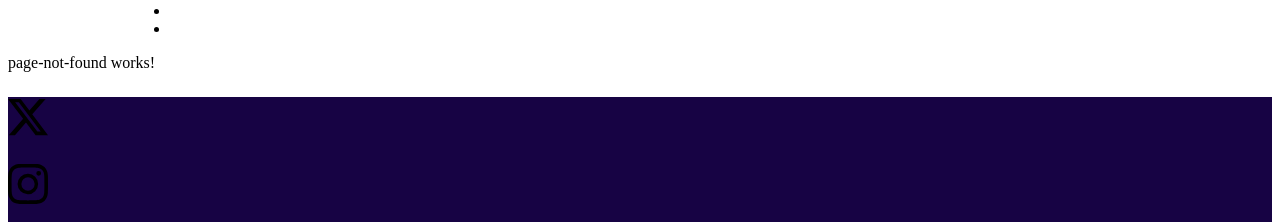
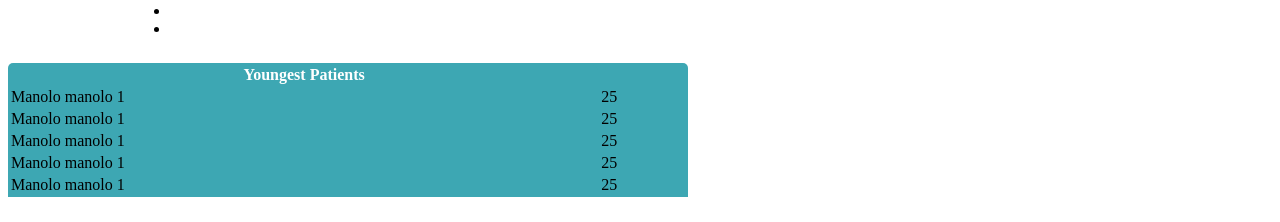
Before and after one commit to VaxConnect/VaxConnectAngularClient, an Angular app: page /sanitary-home-page in a window 1280 px wide. Shown: the part 226-448 px from the top of the page. Built offline with nearby package versions, Linux system fonts and the light colour scheme.

Commit message:
youngest patients templeate finished

```diff
--- a/src/app/app-routing.module.ts
+++ b/src/app/app-routing.module.ts
@@ -4,11 +4,13 @@ import { LogInComponent } from './ui/log-in/log-in.component';
 import { HomePageComponent } from './ui/USER/home-page/home-page.component';
 import { CalendarPageComponent } from './ui/USER/calendar-page/calendar-page.component';
 import { PageNotFoundComponent } from './ui/page-not-found/page-not-found.component';
+import { SanitaryHomePageComponent } from './ui/SANITARY/sanitary-home-page/sanitary-home-page.component';
 
 const routes: Routes = [
   { path: 'calendar-page', component: CalendarPageComponent },
   { path: 'login', component: LogInComponent },
   { path: 'home-page', component: HomePageComponent },
+  { path: 'sanitary-home-page', component: SanitaryHomePageComponent },
   { path: '', pathMatch: 'full', redirectTo: '/login' },
   { path: '**', component: PageNotFoundComponent }
 ];
--- a/src/app/app.module.ts
+++ b/src/app/app.module.ts
@@ -15,6 +15,8 @@ import { LastVacinnesComponent } from './components/HOMEPAGE/User/last-vacinnes/
 import { NextVacinnesComponent } from './components/HOMEPAGE/User/next-vacinnes/next-vacinnes.component';
 import { ReactiveFormsModule } from '@angular/forms';
 import { PageNotFoundComponent } from './ui/page-not-found/page-not-found.component';
+import { SanitaryHomePageComponent } from './ui/SANITARY/sanitary-home-page/sanitary-home-page.component';
+import { YoungestPatientsComponent } from './components/HOMEPAGE/Sanitary/youngest-patients/youngest-patients.component';
 
 @NgModule({
   declarations: [
@@ -32,7 +34,9 @@ import { PageNotFoundComponent } from './ui/page-not-found/page-not-found.compon
     LastVacinnesComponent,
     NextVacinnesComponent,
     LogInComponent,
-    PageNotFoundComponent
+    PageNotFoundComponent,
+    SanitaryHomePageComponent,
+    YoungestPatientsComponent
   ],
   imports: [
     BrowserModule,
--- /dev/null
+++ b/src/app/components/HOMEPAGE/Sanitary/youngest-patients/youngest-patients.component.css
@@ -0,0 +1,24 @@
+table thead tr th{
+    border-top-right-radius: 5px;
+    border-top-left-radius: 5px;
+}
+table  {
+    border-top-right-radius: 5px;
+    border-top-left-radius: 5px;
+}
+
+table{
+    margin-top: 2%;
+ background-color: #3DA7B3;
+}
+.th{
+    background-color: #3DA7B3;
+    color: white;
+    border-color: #3DA7B3;
+    border-top-color: #3DA7B3;
+}
+thead{
+    border-color: #3DA7B3;
+    border-top-right-radius: 5px;
+    border-top-left-radius: 5px;
+}
--- /dev/null
+++ b/src/app/components/HOMEPAGE/Sanitary/youngest-patients/youngest-patients.component.html
@@ -0,0 +1,16 @@
+<div class="">
+    <table class="table table-bordered" style="width: 680px;">
+        <thead >
+            <tr >
+            <th class="th" scope="col">Youngest Patients</th>
+
+            </tr>
+        </thead>
+        <tbody >
+            <tr *ngFor="let p of patients">
+            <td class="border border-end-0">{{p.fullname}}</td>
+            <td class="border border-start-0">{{p.age}}</td>
+            </tr>
+        </tbody>
+    </table>
+</div>
--- /dev/null
+++ b/src/app/components/HOMEPAGE/Sanitary/youngest-patients/youngest-patients.component.ts
@@ -0,0 +1,39 @@
+import { Component } from '@angular/core';
+
+type YoungestPatientsDTO= {
+  fullname:string;
+  age:string;
+};
+
+const YOUNEST_PATIENTS : YoungestPatientsDTO [] = [
+  {
+  fullname: 'Manolo manolo 1',
+  age:'25'
+  },
+  {
+  fullname: 'Manolo manolo 1',
+  age:'25'
+  },
+  {
+  fullname:'Manolo manolo 1',
+  age:'25'
+  },
+  {
+  fullname:'Manolo manolo 1',
+  age:'25'
+  },
+  {
+  fullname:'Manolo manolo 1',
+  age:'25'
+  }
+];
+
+
+@Component({
+  selector: 'app-youngest-patients',
+  templateUrl: './youngest-patients.component.html',
+  styleUrl: './youngest-patients.component.css'
+})
+export class YoungestPatientsComponent {
+  patients = YOUNEST_PATIENTS;
+}
--- a/src/app/components/HOMEPAGE/User/last-vacinnes/last-vacinnes.component.html
+++ b/src/app/components/HOMEPAGE/User/last-vacinnes/last-vacinnes.component.html
@@ -1,5 +1,5 @@
 <div class="">
-    <table class="table table-bordered" style="width: 400px;">
+    <table class="table table-bordered" style="width: 680px;">
 
         <thead >
           <tr >
@@ -12,9 +12,6 @@
             <td class="border border-end-0" *ngFor="let vacuna of pacient.vacunas">{{pacient.nombre}} {{pacient.apellido}} : {{vacuna.nombre}}  </td>
             <td class="border border-start-0">{{pacient.administraciones[0].fecha}}-{{pacient.administraciones[0].hora}}</td>
           </tr>
-
-
-
         </tbody>
       </table>
 </div>
--- a/src/app/components/HOMEPAGE/User/next-vacinnes/next-vacinnes.component.html
+++ b/src/app/components/HOMEPAGE/User/next-vacinnes/next-vacinnes.component.html
@@ -1,5 +1,5 @@
 <div class="">
-    <table class="table table-bordered " style="width: 400px;">
+    <table class="table table-bordered " style="width: 680px;">
 
         <thead >
           <tr >
--- /dev/null
+++ b/src/app/ui/SANITARY/sanitary-home-page/sanitary-home-page.component.html
@@ -0,0 +1,6 @@
+<div class="row">
+    <div class="col"></div>
+    <div class="col-5"><app-youngest-patients></app-youngest-patients></div>
+    <div class="col-5"></div>
+    <div class="col"></div>
+</div>
--- a/src/app/ui/USER/home-page/home-page.component.html
+++ b/src/app/ui/USER/home-page/home-page.component.html
@@ -1,4 +1,8 @@
 <div>
-    <app-last-vacinnes class="p-2 g-col-6 me-5"></app-last-vacinnes>
-    <app-next-vacinnes class="p-2 g-col-6 ms-5"></app-next-vacinnes>
+    <div class="row">
+        <div class="col"></div>
+        <app-last-vacinnes class="col-5 p-2 g-col-6 me-5 d-flex justify-content-center"></app-last-vacinnes>
+        <app-next-vacinnes class="col-5 p-2 g-col-6 ms-5 d-flex justify-content-center"></app-next-vacinnes>
+        <div class="col"></div>
+    </div>
 </div>
```
Also changed, not shown: src/app/ui/SANITARY/sanitary-home-page/sanitary-home-page.component.ts (added, +10 -0 lines), src/app/ui/SANITARY/sanitary-home-page/sanitary-home-page.component.css (added).
